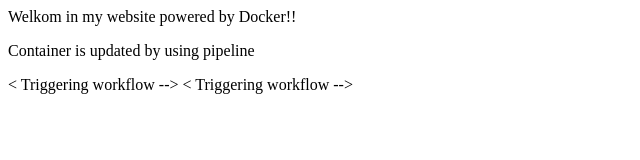
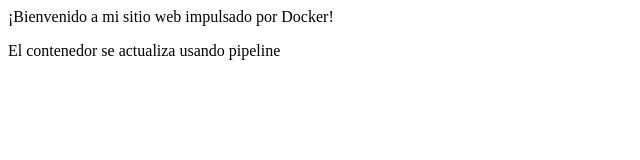
Before and after one commit to RootlessNomad/Container, a plain HTML site: page index.html in a window 1280 px wide. Shown: the whole page, without its empty margins (0-640 px from the left). Drawn offline with Linux system fonts and the light colour scheme.

Commit message:
Updated index.html content

```diff
--- a/index.html
+++ b/index.html
@@ -1,9 +1,6 @@
 <HTML>
     <BODY>
-        <p>Welkom in my website powered by Docker!!</p>
-        <p>Container is updated by using pipeline</p>
+        <p>¡Bienvenido a mi sitio web impulsado por Docker!</p>
+        <p>El contenedor se actualiza usando pipeline</p>
     </BODY>
 </HTML>
-
-< Triggering workflow -->
-< Triggering workflow -->
```
